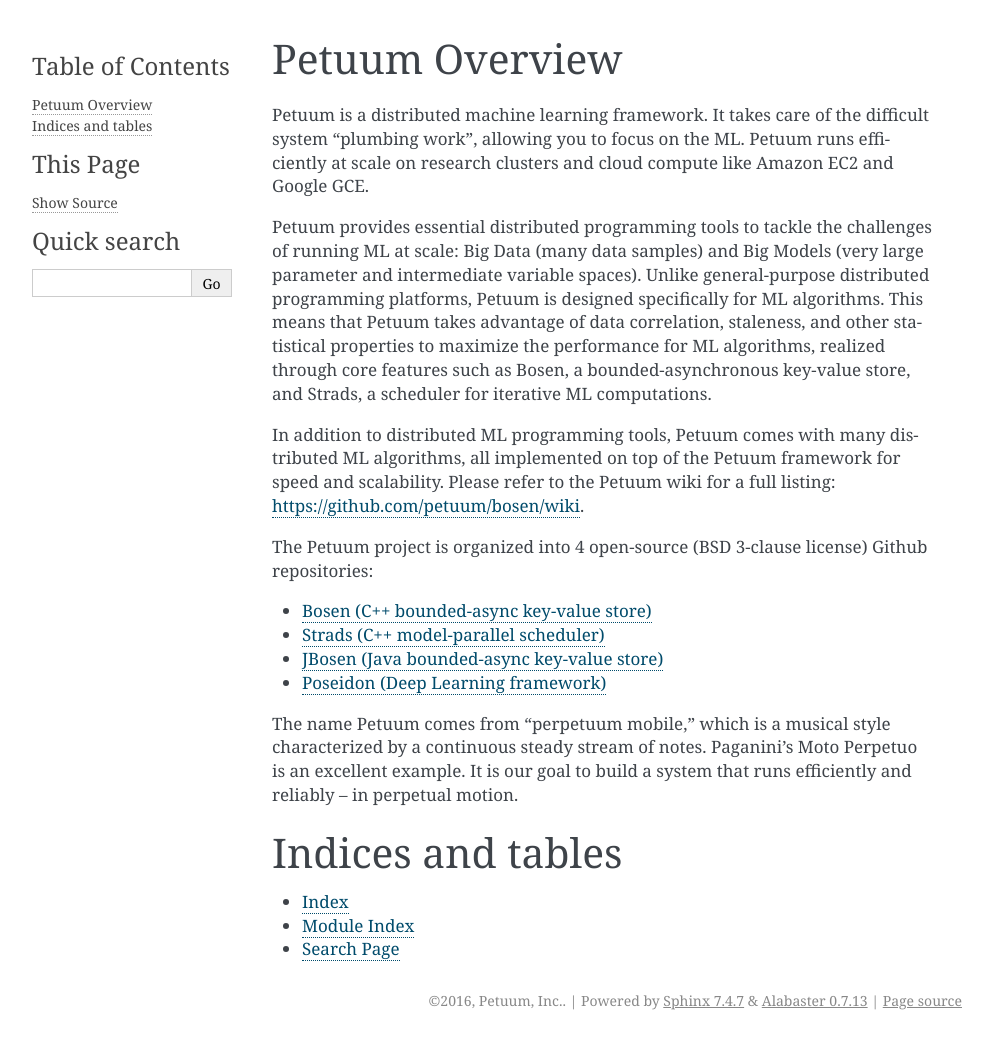
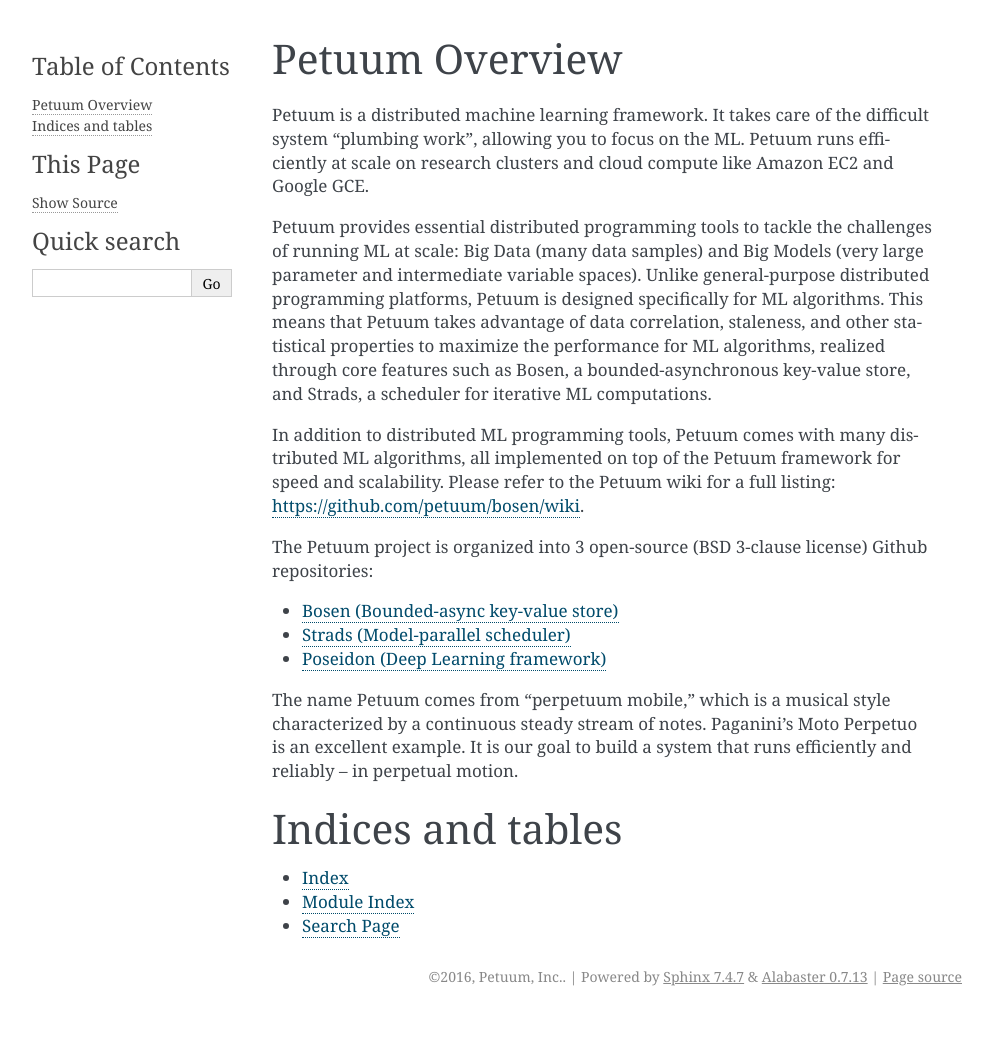
Before and after one commit to sailing-pmls/pmls.readthedocs.io, a Sphinx documentation site: the page built from docs/index.rst, in a window 1280 px wide. Shown: the whole page, without its empty margins (148-1140 px from the left). Built offline with Sphinx 7.4.7, drawn with Linux system fonts in a browser that asks for light colours; after the commit the page ends 1016 px from its top, so only the background shows below that.

Commit message:
Update index.rst

```diff
--- a/docs/index.rst
+++ b/docs/index.rst
@@ -12,11 +12,10 @@ Petuum provides essential distributed programming tools to tackle the challenges
 
 In addition to distributed ML programming tools, Petuum comes with many distributed ML algorithms, all implemented on top of the Petuum framework for speed and scalability. Please refer to the Petuum wiki for a full listing: `<https://github.com/petuum/bosen/wiki>`_.
 
-The Petuum project is organized into 4 open-source (BSD 3-clause license) Github repositories:
+The Petuum project is organized into 3 open-source (BSD 3-clause license) Github repositories:
 
-* `Bosen (C++ bounded-async key-value store) <https://github.com/petuum/bosen>`_
-* `Strads (C++ model-parallel scheduler) <https://github.com/petuum/strads>`_
-* `JBosen (Java bounded-async key-value store) <https://github.com/petuum/jbosen>`_
+* `Bosen (Bounded-async key-value store) <https://github.com/petuum/bosen>`_
+* `Strads (Model-parallel scheduler) <https://github.com/petuum/strads>`_
 * `Poseidon (Deep Learning framework) <https://github.com/petuum/poseidon>`_
 
 The name Petuum comes from "perpetuum mobile," which is a musical style characterized by a continuous steady stream of notes. Paganini's Moto Perpetuo is an excellent example. It is our goal to build a system that runs efficiently and reliably -- in perpetual motion.
```
